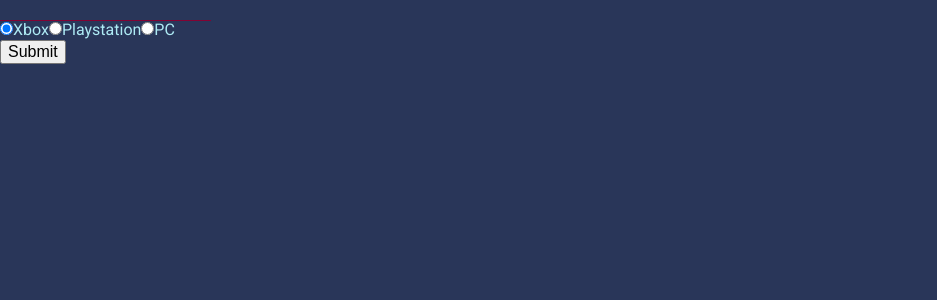
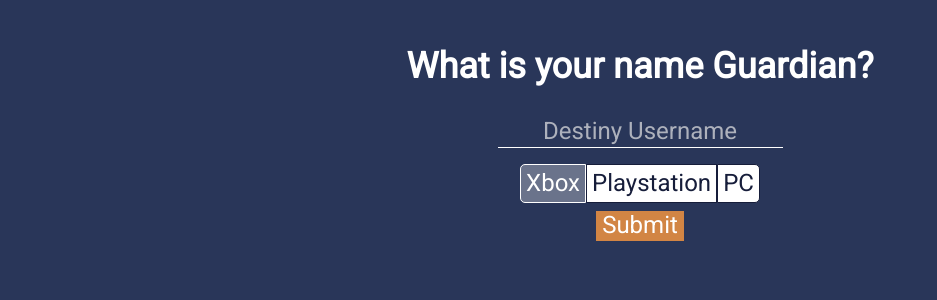
Before and after one commit to acherry125/truth, a React (Create React App) app in the folder truth/: page / in a window 1280 px wide. Shown: the top 300 px of the page, without its empty margins (0-937 px from the left). Built offline with nearby package versions, Linux system fonts and the light colour scheme.

Commit message:
Added equipment network calls, made promises better organized.

```diff
--- a/truth/public/css/styles.css
+++ b/truth/public/css/styles.css
@@ -442,12 +442,7 @@
 
 body {
   background: #293659;
-  color: #AEEAF4;
-}
-
-h1, h2, h3, h4, h5, h6 {
-  font-family: "Roboto Condensed";
-  color: #C9283E;
+  color: #ffffff;
 }
 
 a {
@@ -457,133 +452,82 @@
 input[type=text] {
   background: transparent;
   border: 0;
-  color: #AEEAF4;
+  color: #ffffff;
   outline: none;
-  text-align: right;
-  border-bottom: 1px solid #820333;
+  text-align: center;
+  border-bottom: 1px solid #ffffff;
 }
 
 input[type=text]::placeholder {
-  color: #AEEAF4;
-  opacity: 0.8;
+  color: #e6e6e6;
+  opacity: 0.7;
 }
 
-button {
-  border: 0;
-  background: transparent;
-  color: inherit;
+button, input[type="submit"], input[type="button"] {
   font-size: inherit;
   cursor: pointer;
+}
+
+.submit-button {
+  background: #d28544;
+  border: 0;
+  background: #d28544;
+  color: #ffffff;
+}
+
+p, label, input {
+  font-family: "Roboto";
 }
 
 * {
   box-sizing: border-box;
 }
 
+.search-users {
+  font-size: 1.5rem;
+  text-align: center;
+}
+
+.search-users input[type="text"] {
+  margin-bottom: 1rem;
+}
+
+.search-users label {
+  background: #ffffff;
+  color: #161d3a;
+  padding: 5px;
+  margin-bottom: 0.5rem;
+  cursor: pointer;
+  border: 1px solid;
+}
+
+.search-users label:first-of-type {
+  border-radius: 5px 0px 0 5px;
+}
+
+.search-users label:last-of-type {
+  border-radius: 0 5px 5px 0;
+}
+
+.search-users input[type="radio"] {
+  display: none;
+}
+
+.search-users input:checked + label {
+  background: rgba(255, 255, 255, 0.3);
+  color: #ffffff;
+}
+
+.search-users div {
+  display: flex;
+  justify-content: center;
+  align-items: center;
+}
+
 .standard-main {
   max-width: 60rem;
   margin: 0 auto;
-}
-
-.conversationBox {
-  width: 500px;
-  max-width: 90%;
-  min-width: 300px;
-}
-
-.ai-text {
-  display: flex;
-  flex-flow: column wrap;
-  align-items: flex-start;
-  color: #820333;
-  padding-right: 4em;
-}
-
-.user-text {
-  display: flex;
-  flex-flow: column wrap;
-  align-items: flex-end;
-  color: #AEEAF4;
-  padding-left: 4em;
-}
-
-.msg {
-  padding: 10px;
-  margin-bottom: 10px;
-}
-
-.user-text .msg {
-  background-color: rgba(174, 234, 244, 0.25);
-  color: #c4f0f7;
-  border-radius: 10px 0 0 10px;
-}
-
-.user-text .msg.animate {
-  animation: slide-in-from-right 1s;
-}
-
-.ai-text .msg {
-  background-color: rgba(130, 3, 51, 0.25);
-  color: #b40447;
-  border-radius: 0 10px 10px 0;
-}
-
-.ai-text .msg.animate {
-  animation: slide-in-from-left 1s;
-}
-
-.responses .msg {
-  background-color: rgba(174, 234, 244, 0.25);
-  border-radius: 5px;
-  font-size: 1.5rem;
-}
-
-.responses {
-  display: flex;
-  flex-flow: row wrap;
-  justify-content: space-evenly;
-  align-items: center;
-  border-top: 1px solid #AEEAF4;
-  padding-top: 1rem;
-  margin-top: 1rem;
-}
-
-.responses a {
-  text-decoration: none;
-}
-
-a.msg:hover, a.msg:focus, button.msg:hover, button.msg:focus {
-  background-color: rgba(119, 179, 191, 0.6);
-}
-
-@keyframes blink {
-  0% {
-    opacity: 0;
-  }
-  50% {
-    opacity: 1;
-  }
-  100% {
-    opacity: 0;
-  }
-}
-
-@keyframes slide-in-from-left {
-  0% {
-    transform: translateX(-500px);
-  }
-  100% {
-    transform: translateX(0);
-  }
-}
-
-@keyframes slide-in-from-right {
-  0% {
-    transform: translateX(500px);
-  }
-  100% {
-    transform: translateX(0);
-  }
+  padding: 1rem;
 }
 
 /*** Animated Component Styles go here ***/
--- a/truth/public/index.html
+++ b/truth/public/index.html
@@ -9,7 +9,7 @@
     <link rel="manifest" href="%PUBLIC_URL%/manifest.json">
     <link rel="shortcut icon" href="%PUBLIC_URL%/favicon.ico">
     <link rel="stylesheet" type="text/css" href="%PUBLIC_URL%/css/styles.css">
-    <link href="https://fonts.googleapis.com/css?family=Roboto|Roboto+Condensed" rel="stylesheet">
+    <link href="https://fonts.googleapis.com/css?family=EB+Garamond|Roboto" rel="stylesheet">
     <title>Truth - Destiny Companion</title>
   </head>
   <body>
--- a/truth/src/components/SearchUsers.js
+++ b/truth/src/components/SearchUsers.js
@@ -15,9 +15,10 @@
     }
     render() {
         return (
-            <section className="search-users">
+            <section className="search-users standard-main">
                 <form onSubmit={this.checkUsername}>
-                    <input type="text" name="username" />
+                    <h2>What is your name Guardian?</h2>
+                    <input type="text" name="username" placeholder="Destiny Username"  />
                     <div>
                         <input type="radio" name="console-type" value="1" id="xbox-radio" defaultChecked="true"/>
                         <label htmlFor="xbox-radio">Xbox</label>
@@ -26,7 +27,7 @@
                         <input type="radio" name="console-type" value="3" id="pc-radio"/>
                         <label htmlFor="pc-radio">PC</label>
                     </div>
-                    <input type="submit" />
+                    <input className="submit-button" type="submit" />
                 </form>
             </section>
         );
--- a/truth/src/components/UserView.js
+++ b/truth/src/components/UserView.js
@@ -2,17 +2,27 @@
 
 import axios from 'axios';
 
+import { Link } from 'react-router-dom';
+
+const initialState = {
+    loaded: false,
+    level: 0,
+    minutesPlayed: 0,
+    subClass: '',
+    primaryWeapon: '',
+    specialWeapon: '',
+    heavyWeapon: ''
+}
+
 export default class UserView extends Component {
     constructor(props) {
         super(props);
-        this.state = {
-            loaded: false
-        }
+        this.state = initialState;
         this.handleUserInfo = this.handleUserInfo.bind(this);
         var routeParams = this.props.match.params;
         axios({
             method: 'get',
-            url: `/api/user/${routeParams.consoleId}/${routeParams.username}/`
+            url: `/api/d1/user/${routeParams.consoleId}/${routeParams.username}/`
         })
         .then((res) => {
             var userInfo = res.data;
@@ -25,16 +35,38 @@
 
     handleUserInfo(userInfo) {
         console.log(userInfo);
+        var character = userInfo.summary.characters[0];
+        var characterBase = character.characterBase;
+        var level = characterBase.powerLevel,
+            timePlayed = `${Math.floor(characterBase.minutesPlayedTotal  / 60)}H ${characterBase.minutesPlayedTotal % 60}M`,
+            subClass = userInfo.subClass,
+            primaryWeapon = userInfo.primaryWeapon,
+            specialWeapon = userInfo.specialWeapon,
+            heavyWeapon = userInfo.heavyWeapon
         this.setState({
-            loaded: true
+            loaded: true,
+            level: level,
+            minutesPlayed: timePlayed,
+            subClass: subClass,
+            primaryWeapon: primaryWeapon,
+            specialWeapon: specialWeapon,
+            heavyWeapon: heavyWeapon
         })
     }
 
     render() {
         if (this.state.loaded) {
             return (
-                <section className="user-view">
-                    {this.props.match.params.username}: User found.
+                <section className="user-view standard-main">
+                    <Link to="/">Back to Search</Link>
+                    <h1>{this.props.match.params.username}: User found.</h1>
+                    <h3>Power Level: {this.state.level}</h3>
+                    <h3>Time played: {this.state.minutesPlayed} minutes.</h3>
+                    <h3>Subclass: {this.state.subClass}</h3>
+                    <h3>Primary Weapon: {this.state.primaryWeapon}</h3>
+                    <h3>Special Weapon: {this.state.specialWeapon}</h3>
+                    <h3>Heavy Weapon: {this.state.heavyWeapon}</h3>
+
                 </section>
             );
         } else {
--- a/truth/src/scss/_app.scss
+++ b/truth/src/scss/_app.scss
@@ -7,12 +7,10 @@
 
 body {
     background: mix($dark-blue, $medium-blue, 70);
-    color: $teal;
+    color: $white;
 }
 
 h1, h2, h3, h4, h5, h6 {
-    font-family: "Roboto Condensed";
-    color: $pink;
 }
 
 a {
@@ -22,128 +20,71 @@
 input[type=text] {
     background: transparent;
     border: 0;
-    color: $teal;
+    color: $white;
     outline: none;
-    text-align: right;
-    border-bottom: 1px solid $red;
+    text-align: center;
+    border-bottom: 1px solid $white;
     &::placeholder {
-        color: $teal;
-        opacity: 0.8;
+        color: mix($white, $black, 90);
+        opacity: 0.7;
     }
 }
 
-button {
-    border: 0;
-    background: transparent;
-    color: inherit;
+button, input[type="submit"], input[type="button"] {
     font-size: inherit;
     cursor: pointer;
+}
+
+.submit-button {
+    background: #d28544;
+    border: 0;
+    background: #d28544;
+    color: $white;
+}
+
+p, label, input {
+    font-family: "Roboto";
 }
 
 * {
     box-sizing: border-box;
 }
 
-.standard-main {
-    @include standard-main-container();
-}
-
-.conversationBox {
-    width: 500px;
-    max-width: 90%;
-    min-width: 300px;
-}
-
-.ai-text {
-    display: flex;
-    flex-flow: column wrap;
-    align-items: flex-start;
-    color: $red;
-    padding-right: 4em;
-}
-
-.user-text {
-    display: flex;
-    flex-flow: column wrap;
-    align-items: flex-end;
-    color: $teal;
-    padding-left: 4em;
-}
-
-.msg {
-    padding: 10px;
-    margin-bottom: 10px;
-    .user-text & {
-        background-color: rgba($teal, 0.25);
-        color: lighten($teal, 5%);
-        border-radius: 10px 0 0 10px;
-        &.animate {
-            animation: slide-in-from-right 1s;
+.search-users {
+    font-size: 1.5rem;
+    text-align: center;
+    input[type="text"] {
+        margin-bottom: 1rem;
+    }
+    label {
+        background: $white;
+        color: $dark-blue;
+        padding: 5px;
+        margin-bottom: 0.5rem;
+        cursor: pointer;
+        border: 1px solid;
+        &:first-of-type {
+            border-radius: 5px 0px 0 5px;
+        }
+        &:last-of-type {
+            border-radius: 0 5px 5px 0;
         }
     }
-    .ai-text & {
-        background-color: rgba($red, 0.25);
-        color: lighten($red, 10%);
-        border-radius: 0 10px 10px 0;
-        &.animate {
-            animation: slide-in-from-left 1s;
-        }
+    input[type="radio"] {
+        display: none;
     }
-    .responses & {
-        background-color: rgba($teal, 0.25);
-        border-radius: 5px;
-        font-size: 1.5rem;
+    input:checked + label {
+        background: rgba($white, 0.3);
+        color: $white;
+    }
+    div {
+        display: flex;
+        justify-content: center;
+        align-items: center;
     }
 }
 
-.responses {
-    display: flex;
-    flex-flow: row wrap;
-    justify-content: space-evenly;
-    align-items: center;
-    border-top: 1px solid #AEEAF4;
-    padding-top: 1rem;
-    margin-top: 1rem;
-    a {
-        text-decoration: none;
-    }
-    .msg {
-
-    }
+.standard-main {
+    @include standard-main-container();
+    padding: 1rem;
 }
-
-a.msg, button.msg {
-    &:hover, &:focus {
-        background-color: rgba(#77b3bf, 0.6);
-    }
-}
-
-@keyframes blink {
-    0% {
-        opacity: 0;
-    }
-    50% {
-        opacity: 1;
-    }
-    100% {
-        opacity: 0;
-    }
-}
-
-@keyframes slide-in-from-left {
-    0% {
-        transform: translateX(-500px);
-    }
-    100% {
-        transform: translateX(0);
-    }
-}
-
-@keyframes slide-in-from-right {
-    0% {
-        transform: translateX(500px);
-    }
-    100% {
-        transform: translateX(0);
-    }
-}
--- a/truth/src/scss/_variables.scss
+++ b/truth/src/scss/_variables.scss
@@ -66,3 +66,6 @@
 $red: #820333;
 $pink: #C9283E;
 $orange: #F0433A;
+
+$white: #ffffff;
+$black: #000000;
```
Also changed, not shown: 2 other files (tests, documents, lock files or other folders).
